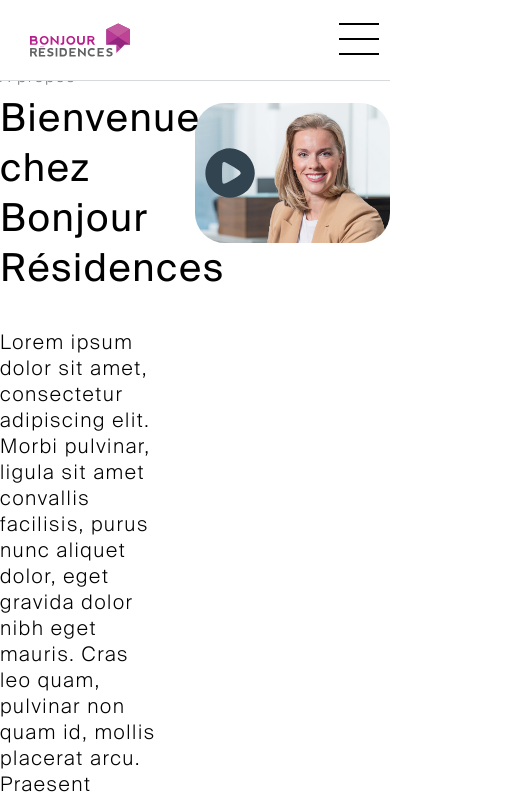
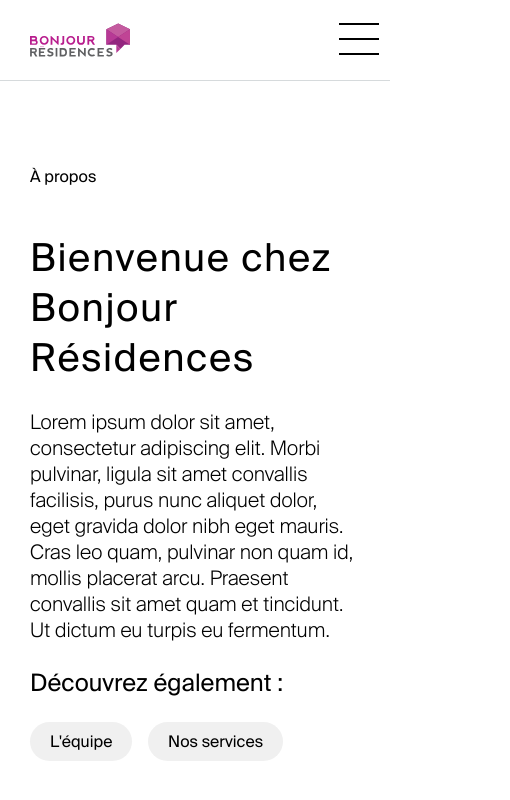
Before and after one commit to Luxboros/bonjour-residences, a React (Create React App) app: page / in a window 390 px wide. Shown: the top 800 px of the page, 510 px wide, since content can reach past the window. Built offline with nearby package versions, Linux system fonts and the light colour scheme.

Commit message:
Hero done

```diff
--- a/src/hero/Hero.tsx
+++ b/src/hero/Hero.tsx
@@ -1,5 +1,7 @@
+import { useAtom } from "jotai";
 import React from "react";
 import { Link } from "react-router-dom";
+import { isMobileAtom } from "../App";
 import { ReactComponent as PlayButton } from "../lib/svgs/circle-play-solid.svg";
 
 const links = [
@@ -14,26 +16,40 @@ const links = [
 ];
 
 export const Hero = () => {
+  const [isMobile] = useAtom(isMobileAtom);
   return (
-    <main>
+    <main
+      style={{
+        display: isMobile ? "flex" : "block",
+        flexDirection: "column",
+        marginTop: isMobile ? 100 : "auto",
+      }}
+    >
       <p
         style={{
-          color: "#767776",
+          color: isMobile ? "#000000" : "#767776",
+          paddingTop: isMobile ? 50 : "auto",
         }}
       >
         À propos
       </p>
-      <div>
+      <div
+        style={{
+          display: "flex",
+          flexDirection: isMobile ? "column" : "row",
+          width: "100%",
+        }}
+      >
         <div
           style={{
-            width: "50%",
+            width: isMobile ? "100%" : "50%",
           }}
         >
           <h1
             style={{
               paddingTop: 0,
-              marginTop: 0,
-              position: "relative",
+              marginTop: isMobile ? 30 : 0,
+              position: isMobile ? "static" : "relative",
               top: "-10px",
             }}
           >
@@ -45,7 +61,7 @@ export const Hero = () => {
             className={"highligted"}
             style={{
               fontFamily: "SuisseEDUIntlLight",
-              paddingRight: "30px",
+              paddingRight: isMobile ? 0 : 30,
             }}
           >
             Lorem ipsum dolor sit amet, consectetur adipiscing elit. Morbi
@@ -64,7 +80,8 @@ export const Hero = () => {
               style={{
                 fontStyle: "bold",
                 fontFamily: "SuisseEDUIntl",
-                paddingBottom: 20,
+                fontSize: isMobile ? 24 : undefined,
+                paddingBottom: isMobile ? 0 : 20,
               }}
             >
               Découvrez également :
@@ -73,6 +90,7 @@ export const Hero = () => {
               style={{
                 display: "flex",
                 justifyContent: "space-between",
+                paddingBottom: isMobile ? 50 : undefined,
               }}
             >
               {links.map(({ to, text }, index) => (
@@ -102,10 +120,11 @@ export const Hero = () => {
 };
 
 const HeroVideo = () => {
+  const [isMobile] = useAtom(isMobileAtom);
   return (
     <div
       style={{
-        width: "50%",
+        width: isMobile ? "100%" : "50%",
       }}
     >
       <img
--- a/src/index.css
+++ b/src/index.css
@@ -120,26 +120,27 @@ p {
 	}
 
 	p {
+		font-family: "SuisseEDUIntl", serif;
 		font-size: 16px;
+		letter-spacing: 0;
 	}
 
 	.highligted {
+		font-family: "SuisseEDUInt", serif;
 		font-size: 20px;
+	}
+
+	main, aside, #quotebox, footer {
+		padding: 0 30px;
+
 	}
 }
 
 
-main > div {
-	/*align-items: flex-start;*/
-	display: flex;
-	/*justify-content: flex-start;*/
-	width: 100%;
-}
-
 main, aside, #quotebox, footer {
 	margin: 50px auto;
 	max-width: 1500px;
-	width: 100%;
+	width: calc(100% - 60px);
 
 }
 
```
